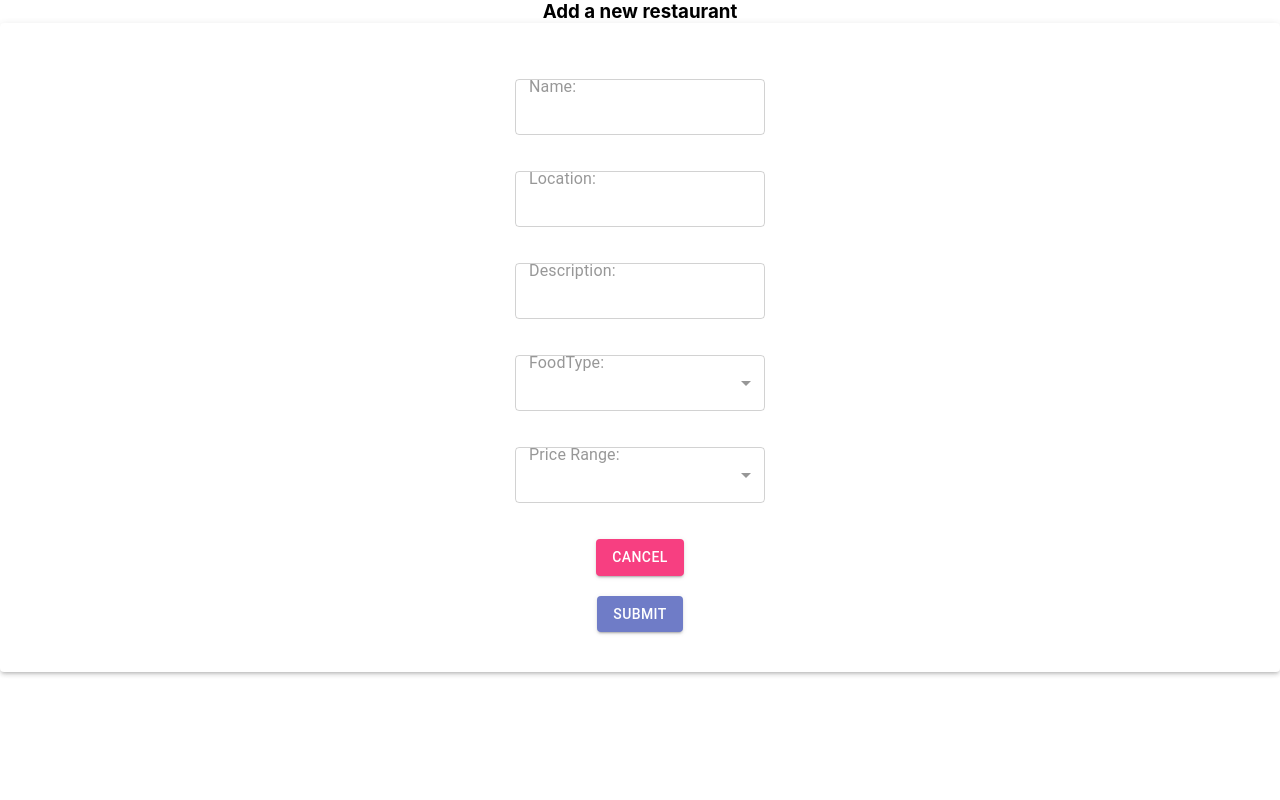
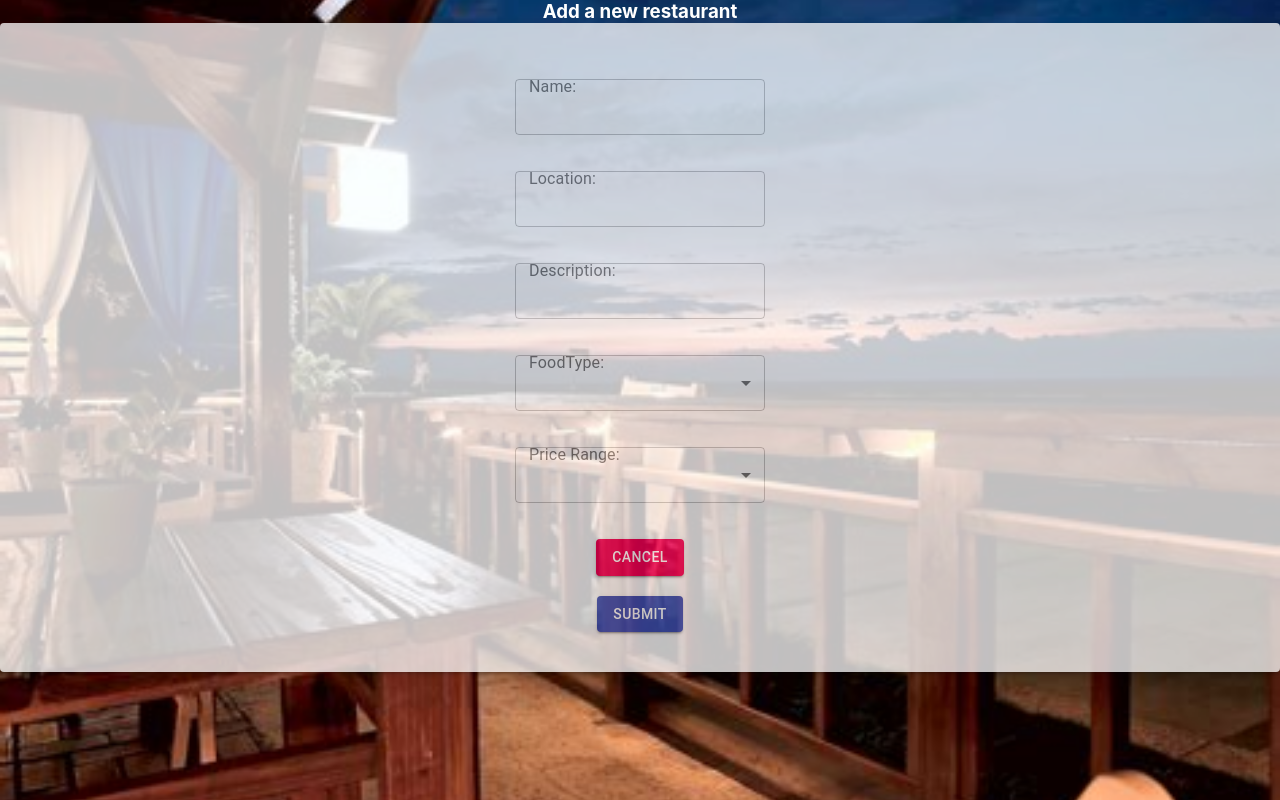
Before and after one commit to cbaermann/RestaurantLogger, a React (Create React App) app in the folder RestaurantLogger/client/: page /new in a window 1280 px wide. Built offline with nearby package versions, Linux system fonts and the light colour scheme; no server answers.

Commit message:
linked newStyle.css to New.jsx.

```diff
--- a/RestaurantLogger/client/src/components/RestaurantList.jsx
+++ b/RestaurantLogger/client/src/components/RestaurantList.jsx
@@ -27,7 +27,7 @@ const StyledTableCell = withStyles((theme) => ({
 const StyledTableRow = withStyles((theme) => ({
     root: {
         '&:nth-of-type(odd)': {
-        backgroundColor: theme.palette.action.hover,
+        backgroundColor: "#eee",
         },
     },
 }))(TableRow);
@@ -47,7 +47,8 @@ const styles = {
         overflow: "auto",
         height: "27rem"
 
-        }
+    },
+
 }
 
 export default props => {
--- a/RestaurantLogger/client/src/style/NewStyle.css
+++ b/RestaurantLogger/client/src/style/NewStyle.css
@@ -1,4 +1,4 @@
-.UpdateContainer{
+.newContainer{
     background: url('../image/NewEdit.jpeg') no-repeat center fixed;
     background-size: cover;
     min-width: 1024px;
@@ -8,3 +8,7 @@
 
     position: fixed;
 }
+
+.newH3{
+    color: white;
+}
--- a/RestaurantLogger/client/src/views/Detail.jsx
+++ b/RestaurantLogger/client/src/views/Detail.jsx
@@ -25,9 +25,9 @@ export default props => {
             <p>Food Type: {restaurant.foodType}</p>
             <p>Price Range: {restaurant.priceRange}</p>
 
-            <button onClick={onClickHandler}>Back to main page</button>
+            <button onClick={onClickHandler}>Back to main page</button><br/><br/>
+            <Map />
         </div>
-        <Map />
         </>
     )
 }
--- a/RestaurantLogger/client/src/views/New.jsx
+++ b/RestaurantLogger/client/src/views/New.jsx
@@ -17,8 +17,8 @@ export default () => {
     }
 
     return(
-        <div>
-            <h3>Add a new restaurant</h3>
+        <div className="newContainer">
+            <h3 className="newH3">Add a new restaurant</h3>
             <RestaurantForm onSubmitProp={createRestaurant}
             initialName=""
             initialLocation=""
```
